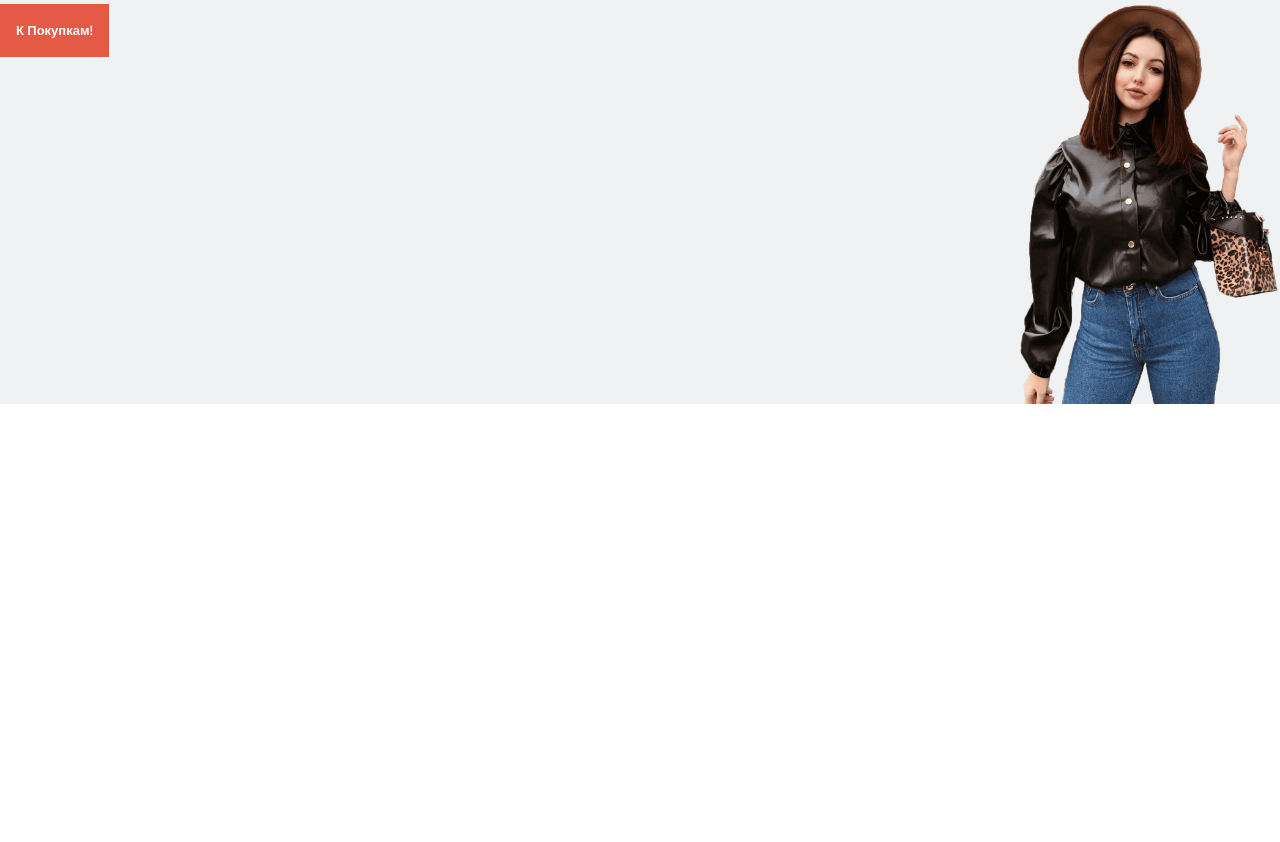
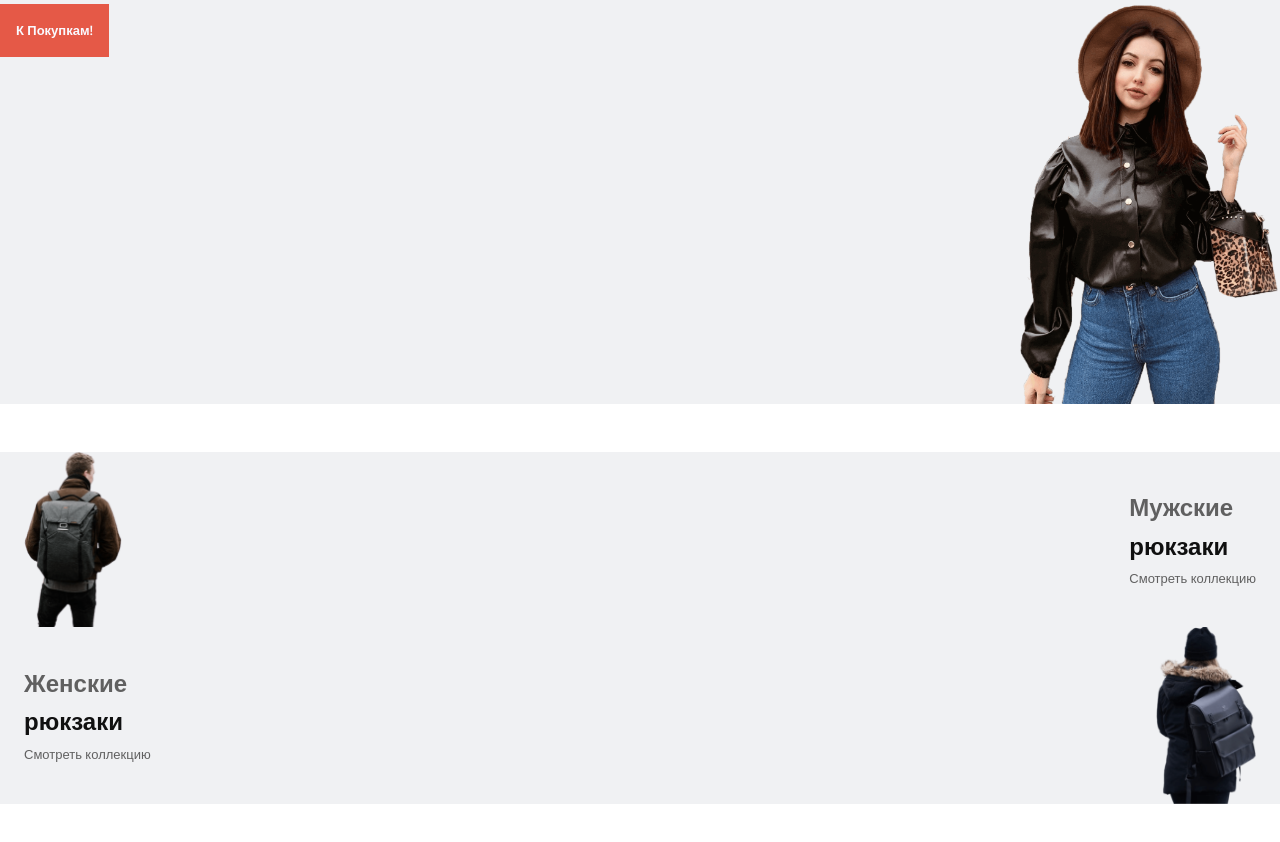
Before and after one commit to elhamdev/landing, a plain HTML site: page index.html in a window 1280 px wide. Shown: the part 396-1238 px from the top of the page. Drawn offline with nearby package versions, Linux system fonts and the light colour scheme.

Commit message:
Доделал раздел коллекции

```diff
--- a/assets/css/styles.css
+++ b/assets/css/styles.css
@@ -152,7 +152,7 @@ img {
   }
 }
 
-.nav__tem {
+.nav__item {
   margin-bottom: var(--mb-4);
 }
 
@@ -238,8 +238,40 @@ img {
 }
 
 /*===== COLLECTION =====*/
+.collection__container{
+  row-gap: 2rem;
+}
 
+.collection__box{
+  display: flex;
+  justify-content: space-between;
+  align-items: center;
+  padding: 0 1.5rem;
+  background-color: var(--gray-color);
+  transition: .3s;
+}
 
+.collection__box:hover{
+  transform: translateY(-.5rem);
+}
+
+.collection__img{
+  width: 100px;
+}
+
+.collection__subtitle{
+  font-size: var(--h2-font-size);
+  color: var(--dark-color-light);
+}
+
+.collection__view{
+  font-size: var(--small-font-size);
+  color: var(--dark-color-light);
+}
+
+.collection__view:hover{
+  text-decoration: underline;
+}
 /*===== FEATURED PRODUCTS =====*/
 
 
--- a/index.html
+++ b/index.html
@@ -56,7 +56,24 @@
 
             <!--===== COLLECTION =====-->
             <section class="collection section">
+                <div class="collection__container bd-grid">
+                    <div class="collection__box">
+                        <img src="assets/img/backpackMan.png" class="collection__img">
 
+                        <div class="collection__data">
+                            <h2 class="collection__title"><span class="collection__subtitle">Мужские</span><br>рюкзаки</h2>
+                            <a href="#" class="collection__view">Смотреть коллекцию</a>
+                        </div>
+                    </div>
+
+                    <div class="collection__box">
+                        <div class="collection__data">
+                            <h2 class="collection__title"><span class="collection__subtitle">Женские</span><br>рюкзаки</h2>
+                            <a href="#" class="collection__view">Смотреть коллекцию</a>
+                        </div>
+                        <img src="assets/img/backpackWoman.png" class="collection__img">
+                    </div>
+                </div>
             </section>
 
             <!--===== FEATURED PRODUCTS =====-->
```
